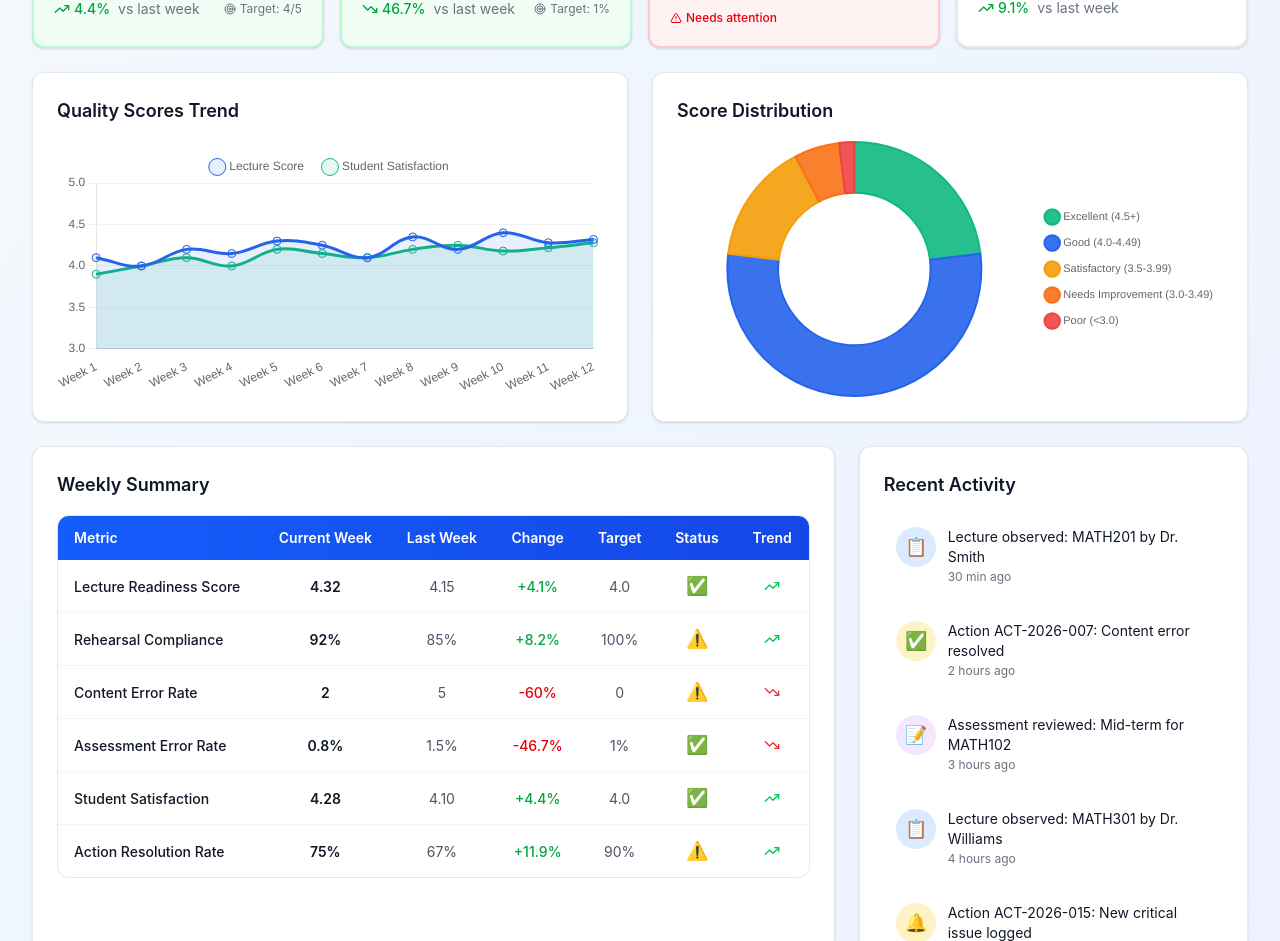
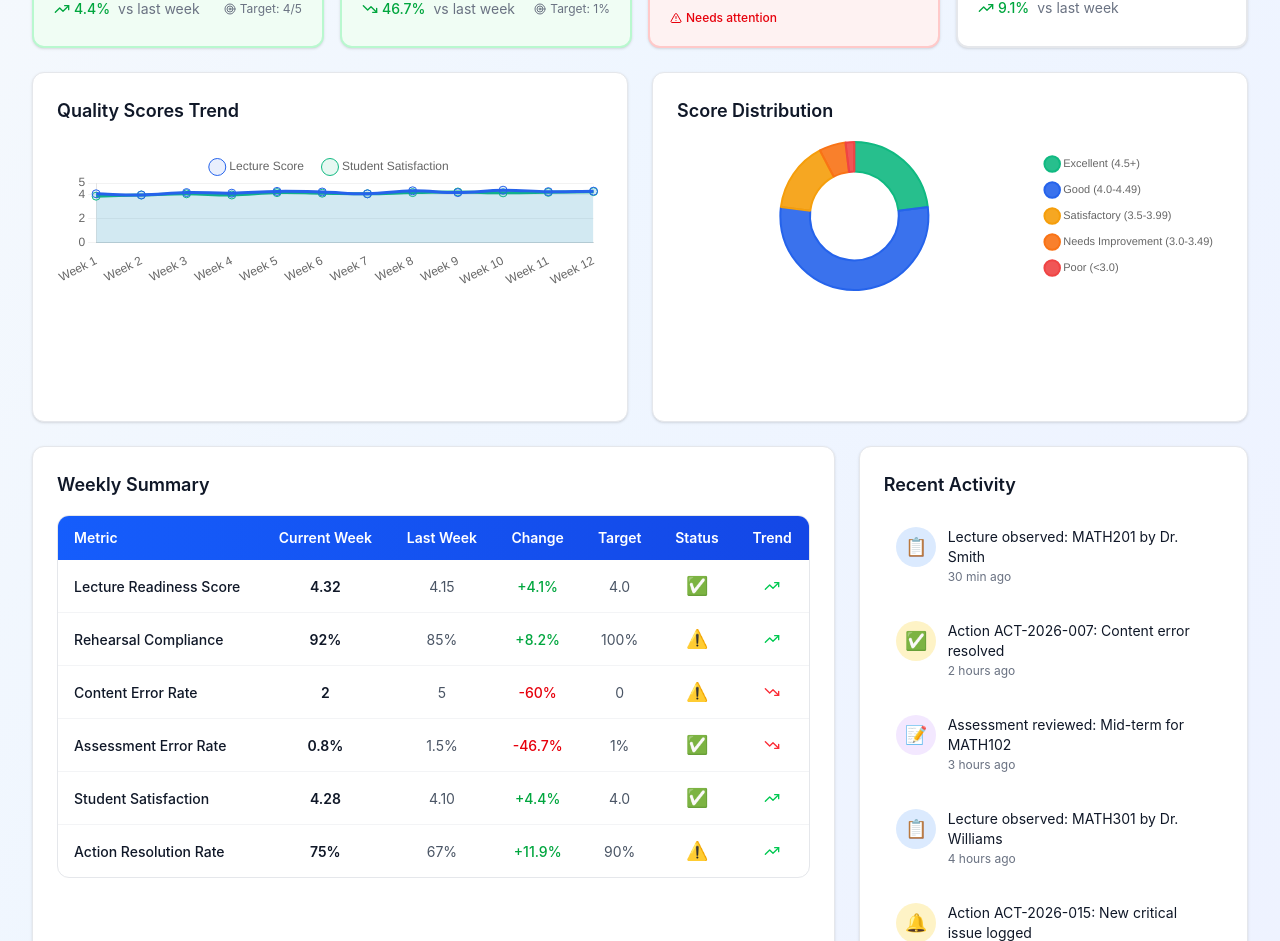
Before and after one commit to maithilrahuljha/Maths-QC-NST, a React (Vite) app: page / in a window 1280 px wide. Shown: the part 875-1816 px from the top of the page. Built offline with nearby package versions, Linux system fonts and the light colour scheme.

Commit message:
Add SafeChart wrapper for error handling in charts
Introduced SafeChart component to handle rendering errors for charts. Updated existing chart components to utilize SafeChart for error handling.

```diff
--- a/src/components/Charts.tsx
+++ b/src/components/Charts.tsx
@@ -1,3 +1,4 @@
+import { useState } from 'react';
 import {
   Chart as ChartJS,
   CategoryScale,
@@ -28,11 +29,41 @@ ChartJS.register(
   Filler
 );
 
+/**
+ * Safe chart wrapper — catches Chart.js render errors
+ * so they don't crash the entire page
+ */
+function SafeChart({ children, name }: { children: React.ReactNode; name: string }) {
+  const [error, setError] = useState(false);
+
+  if (error) {
+    return (
+      <div className="flex items-center justify-center h-full text-gray-400 text-sm">
+        <p>⚠️ Could not render {name} chart</p>
+      </div>
+    );
+  }
+
+  try {
+    return <div onError={() => setError(true)}>{children}</div>;
+  } catch {
+    return (
+      <div className="flex items-center justify-center h-full text-gray-400 text-sm">
+        <p>⚠️ Chart error</p>
+      </div>
+    );
+  }
+}
+
 interface TrendChartProps {
   trends: Trends;
 }
 
 export function LectureScoreChart({ trends }: TrendChartProps) {
+  if (!trends?.labels?.length || !trends?.lectureScores?.length) {
+    return <div className="flex items-center justify-center h-full text-gray-400 text-sm">No trend data</div>;
+  }
+
   const data = {
     labels: trends.labels,
     datasets: [
@@ -59,137 +90,55 @@ export function LectureScoreChart({ trends }: TrendChartProps) {
     ]
   };
 
-  const options = {
-    responsive: true,
-    maintainAspectRatio: false,
-    plugins: {
-      legend: {
-        position: 'top' as const,
-        labels: {
-          usePointStyle: true,
-          padding: 20
-        }
-      },
-      tooltip: {
-        backgroundColor: 'rgba(0, 0, 0, 0.8)',
-        padding: 12,
-        titleFont: { size: 14 },
-        bodyFont: { size: 13 }
-      }
-    },
-    scales: {
-      y: {
-        min: 3,
-        max: 5,
-        grid: {
-          color: 'rgba(0, 0, 0, 0.05)'
-        },
-        ticks: {
-          stepSize: 0.5
-        }
-      },
-      x: {
-        grid: {
-          display: false
-        }
-      }
-    },
-    interaction: {
-      intersect: false,
-      mode: 'index' as const
-    }
-  };
-
-  return <Line data={data} options={options} />;
+  return (
+    <SafeChart name="Trend">
+      <Line data={data} options={{
+        responsive: true,
+        maintainAspectRatio: false,
+        plugins: { legend: { position: 'top' as const, labels: { usePointStyle: true, padding: 20 } } },
+        scales: { y: { min: 0, max: 5, grid: { color: 'rgba(0,0,0,0.05)' } }, x: { grid: { display: false } } },
+        interaction: { intersect: false, mode: 'index' as const }
+      }} />
+    </SafeChart>
+  );
 }
 
 export function ErrorTrendChart({ trends }: TrendChartProps) {
-  const data = {
-    labels: trends.labels,
-    datasets: [
-      {
-        label: 'Content Errors',
-        data: trends.errorCounts,
-        backgroundColor: 'rgba(239, 68, 68, 0.8)',
-        borderColor: 'rgb(239, 68, 68)',
-        borderWidth: 1,
-        borderRadius: 4
-      }
-    ]
-  };
+  if (!trends?.labels?.length) {
+    return <div className="flex items-center justify-center h-full text-gray-400 text-sm">No data</div>;
+  }
 
-  const options = {
-    responsive: true,
-    maintainAspectRatio: false,
-    plugins: {
-      legend: {
-        display: false
-      },
-      tooltip: {
-        backgroundColor: 'rgba(0, 0, 0, 0.8)',
-        padding: 12
-      }
-    },
-    scales: {
-      y: {
-        beginAtZero: true,
-        grid: {
-          color: 'rgba(0, 0, 0, 0.05)'
-        },
-        ticks: {
-          stepSize: 1
-        }
-      },
-      x: {
-        grid: {
-          display: false
-        }
-      }
-    }
-  };
-
-  return <Bar data={data} options={options} />;
+  return (
+    <SafeChart name="Error">
+      <Bar data={{
+        labels: trends.labels,
+        datasets: [{ label: 'Content Errors', data: trends.errorCounts, backgroundColor: 'rgba(239, 68, 68, 0.8)', borderColor: 'rgb(239, 68, 68)', borderWidth: 1, borderRadius: 4 }]
+      }} options={{
+        responsive: true, maintainAspectRatio: false,
+        plugins: { legend: { display: false } },
+        scales: { y: { beginAtZero: true, grid: { color: 'rgba(0,0,0,0.05)' } }, x: { grid: { display: false } } }
+      }} />
+    </SafeChart>
+  );
 }
 
 export function ActionsResolvedChart({ trends }: TrendChartProps) {
-  const data = {
-    labels: trends.labels,
-    datasets: [
-      {
-        label: 'Actions Resolved',
-        data: trends.actionsResolved,
-        backgroundColor: 'rgba(16, 185, 129, 0.8)',
-        borderColor: 'rgb(16, 185, 129)',
-        borderWidth: 1,
-        borderRadius: 4
-      }
-    ]
-  };
+  if (!trends?.labels?.length) {
+    return <div className="flex items-center justify-center h-full text-gray-400 text-sm">No data</div>;
+  }
 
-  const options = {
-    responsive: true,
-    maintainAspectRatio: false,
-    plugins: {
-      legend: {
-        display: false
-      }
-    },
-    scales: {
-      y: {
-        beginAtZero: true,
-        grid: {
-          color: 'rgba(0, 0, 0, 0.05)'
-        }
-      },
-      x: {
-        grid: {
-          display: false
-        }
-      }
-    }
-  };
-
-  return <Bar data={data} options={options} />;
+  return (
+    <SafeChart name="Actions">
+      <Bar data={{
+        labels: trends.labels,
+        datasets: [{ label: 'Actions Resolved', data: trends.actionsResolved, backgroundColor: 'rgba(16, 185, 129, 0.8)', borderColor: 'rgb(16, 185, 129)', borderWidth: 1, borderRadius: 4 }]
+      }} options={{
+        responsive: true, maintainAspectRatio: false,
+        plugins: { legend: { display: false } },
+        scales: { y: { beginAtZero: true, grid: { color: 'rgba(0,0,0,0.05)' } }, x: { grid: { display: false } } }
+      }} />
+    </SafeChart>
+  );
 }
 
 interface ScoreDistributionProps {
@@ -203,57 +152,25 @@ interface ScoreDistributionProps {
 }
 
 export function ScoreDistributionChart({ distribution }: ScoreDistributionProps) {
-  const data = {
-    labels: ['Excellent (4.5+)', 'Good (4.0-4.49)', 'Satisfactory (3.5-3.99)', 'Needs Improvement (3.0-3.49)', 'Poor (<3.0)'],
-    datasets: [
-      {
-        data: [
-          distribution.excellent,
-          distribution.good,
-          distribution.satisfactory,
-          distribution.needsImprovement,
-          distribution.poor
-        ],
-        backgroundColor: [
-          'rgba(16, 185, 129, 0.9)',
-          'rgba(37, 99, 235, 0.9)',
-          'rgba(245, 158, 11, 0.9)',
-          'rgba(249, 115, 22, 0.9)',
-          'rgba(239, 68, 68, 0.9)'
-        ],
-        borderColor: [
-          'rgb(16, 185, 129)',
-          'rgb(37, 99, 235)',
-          'rgb(245, 158, 11)',
-          'rgb(249, 115, 22)',
-          'rgb(239, 68, 68)'
-        ],
-        borderWidth: 2
-      }
-    ]
-  };
+  if (!distribution) {
+    return <div className="flex items-center justify-center h-full text-gray-400 text-sm">No data</div>;
+  }
 
-  const options = {
-    responsive: true,
-    maintainAspectRatio: false,
-    plugins: {
-      legend: {
-        position: 'right' as const,
-        labels: {
-          usePointStyle: true,
-          padding: 15,
-          font: {
-            size: 11
-          }
-        }
-      },
-      tooltip: {
-        backgroundColor: 'rgba(0, 0, 0, 0.8)',
-        padding: 12
-      }
-    },
-    cutout: '60%'
-  };
-
-  return <Doughnut data={data} options={options} />;
+  return (
+    <SafeChart name="Distribution">
+      <Doughnut data={{
+        labels: ['Excellent (4.5+)', 'Good (4.0-4.49)', 'Satisfactory (3.5-3.99)', 'Needs Improvement (3.0-3.49)', 'Poor (<3.0)'],
+        datasets: [{
+          data: [distribution.excellent, distribution.good, distribution.satisfactory, distribution.needsImprovement, distribution.poor],
+          backgroundColor: ['rgba(16,185,129,0.9)', 'rgba(37,99,235,0.9)', 'rgba(245,158,11,0.9)', 'rgba(249,115,22,0.9)', 'rgba(239,68,68,0.9)'],
+          borderColor: ['rgb(16,185,129)', 'rgb(37,99,235)', 'rgb(245,158,11)', 'rgb(249,115,22)', 'rgb(239,68,68)'],
+          borderWidth: 2
+        }]
+      }} options={{
+        responsive: true, maintainAspectRatio: false,
+        plugins: { legend: { position: 'right' as const, labels: { usePointStyle: true, padding: 15, font: { size: 11 } } } },
+        cutout: '60%'
+      }} />
+    </SafeChart>
+  );
 }
```
